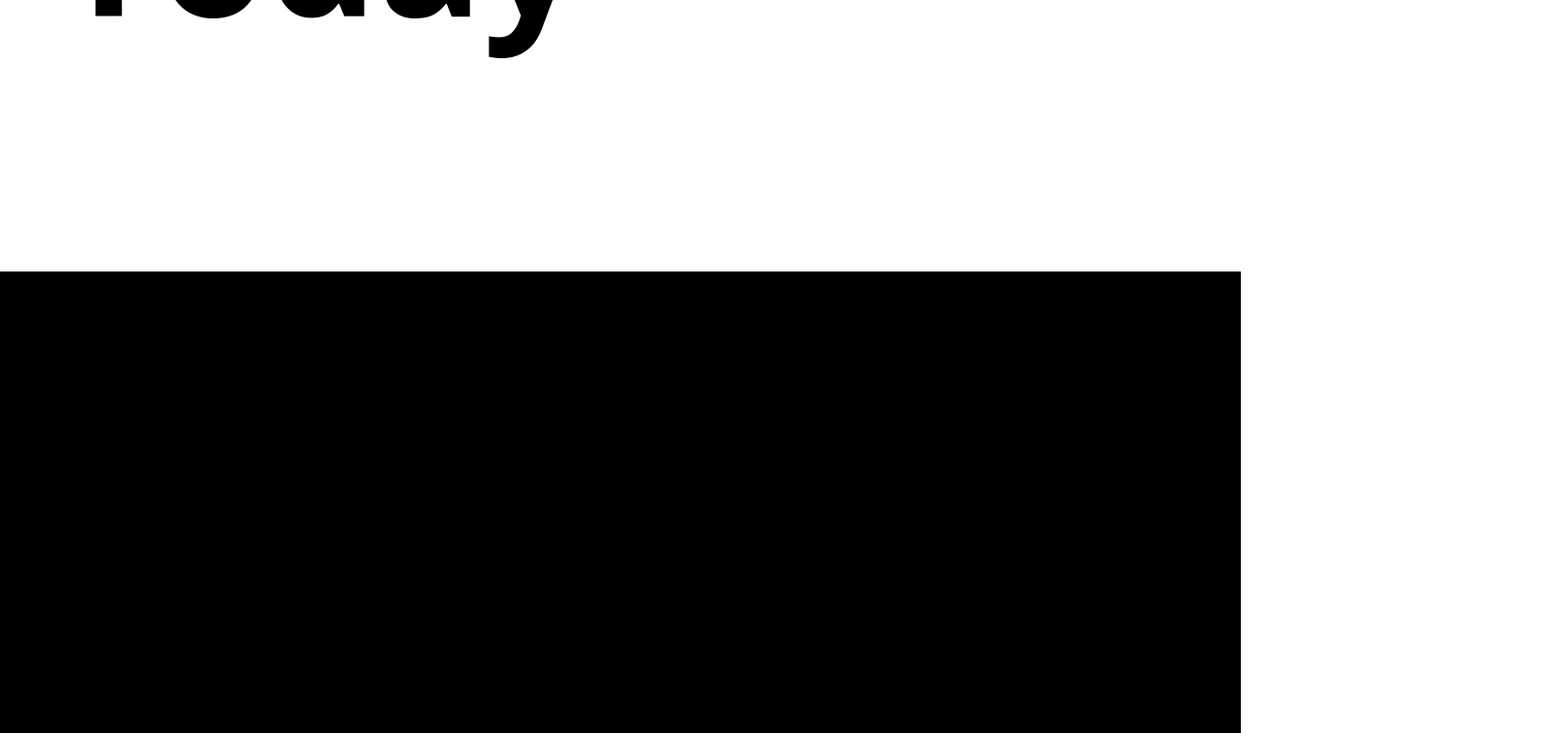
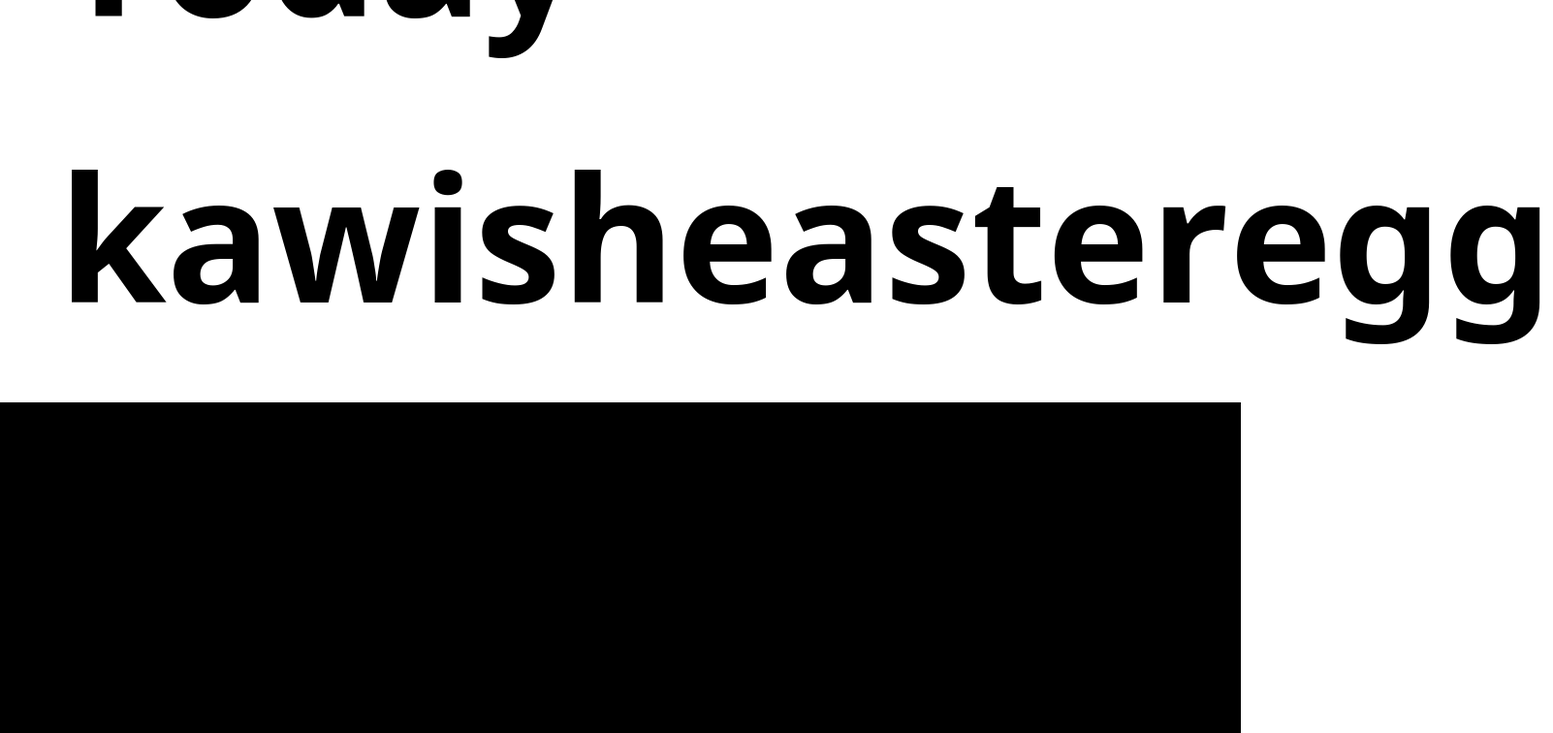
Before and after one commit to Kawish-Raj/arun-kumar-portfolio, a React (Vite) app: page / in a window 1280 px wide. Shown: the part 680-1436 px from the top of the page at 97% size, 1602 px wide, since content can reach past the window. Built offline with nearby package versions, Linux system fonts and the light colour scheme.

Commit message:
added extra words at the bottom just need to change css to make look more stylish

```diff
--- a/src/assets/Words.jsx
+++ b/src/assets/Words.jsx
@@ -5,4 +5,22 @@ const words = [
     ['T', 'o', 'd', 'a', 'y']
 ]
 
+export const extraLetters = [
+    'k',
+    'a',
+    'w',
+    'i',
+    's',
+    'h',
+    'e',
+    'a',
+    's',
+    't',
+    'e',
+    'r',
+    'e',
+    'g',
+    'g'
+]
+
 export default words;
--- a/src/components/HeroArea.jsx
+++ b/src/components/HeroArea.jsx
@@ -1,9 +1,10 @@
 import styles from '../css-components/HeroArea.module.css';
 import { useEffect, useRef, createRef } from 'react';
 import words from '../assets/Words';
+import ScrollExtraLetters from './ScrollExtraLetters';
 
 export default function HeroArea() {
-    const speeds = [0.3, -0.2, 0.7, -1.3, 0.5]; // can randomize or customize more
+    const speeds = [0.3, -0.2, 0.7, -1.3, 0.5, -0.7]; // can randomize or customize more
     const letters = [...words[0], ...words[1], ...words[2], ...words[3]]
     const rotationSpeeds = [0.01, 0.03, -0.02, 0.009, -0.01];
 
@@ -31,6 +32,7 @@ export default function HeroArea() {
     }, []);
 
     return (
+        <>
         <div className={`global-HeroArea homeComponent ${styles.heroArea}`}>
             <div className={styles.tagLineContainer}>
                 {words.map((word, wordIdx) => (
@@ -47,5 +49,7 @@ export default function HeroArea() {
                 ))}
             </div>
         </div>
+        <ScrollExtraLetters/>
+        </>
     );
 }
--- /dev/null
+++ b/src/components/ScrollExtraLetters.jsx
@@ -0,0 +1,45 @@
+import { extraLetters } from "../assets/Words";
+import styles from '../css-components/HeroArea.module.css'
+import { useEffect, useRef, createRef } from "react";
+
+export default function ScrollExtraLetters(){
+    const speeds = [-2.3, -1.6, -0.7, -1.3, -1.5];
+    const rotationSpeeds = [0.01, 0.03, -0.02, 0.009, -0.01];
+    const refs = useRef(extraLetters.map(() => createRef()));
+
+    useEffect(() => {
+            const handleScroll = () => {
+                const scrollY = window.scrollY;
+                const viewportHeight = window.innerHeight;
+
+                if (scrollY < (0.5 * viewportHeight)) {
+                    refs.current.forEach((ref, idx) => {
+                        const speed = speeds[idx % speeds.length];
+                        const rotationSpeed = rotationSpeeds[idx % rotationSpeeds.length];
+                        if (ref.current) {
+                            ref.current.style.transform = `translateY(${scrollY * speed}px) rotate(${scrollY * rotationSpeed}deg)`;
+                        }
+                    });
+                }
+            };
+
+            window.addEventListener('scroll', handleScroll);
+            return () => window.removeEventListener('scroll', handleScroll);
+        }, []);
+
+    return(
+        <div className={styles.tagLineContainer}>
+            <div className={styles.wordContainer}>
+                {extraLetters.map((letter, idx) => {
+                    return(
+                    <div
+                        key={idx}
+                        ref={refs.current[idx]}>
+                            {letter}
+                    </div>
+                    );
+                })}
+            </div>
+        </div>
+    )
+}
--- a/src/css-components/HeroArea.module.css
+++ b/src/css-components/HeroArea.module.css
@@ -3,7 +3,7 @@
     flex-direction: column;
     justify-content: flex-end;
     height: 100vh;
-    margin-bottom: 20vh;
+    /* margin-bottom: 20vh; */
 }
 
 .tagLineContainer {
@@ -16,9 +16,6 @@
     padding-bottom: 50px;
 }
 
-.tagLineContainer div div {
-    transition: transform 0.3s ease-out;
-}
 .wordContainer {
     display:flex;
     margin-right: 50px;
@@ -26,4 +23,6 @@
 
 .wordContainer div {
     z-index: -3;
+    transition: transform 0.3s ease-out;
+
 }
```
Also changed, not shown: src/components/ScrollLetter.jsx (deleted, +0 -11 lines).
